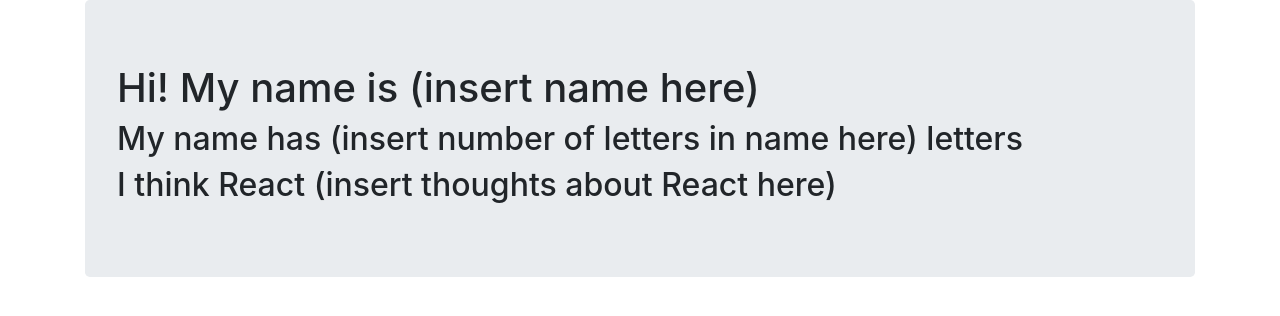
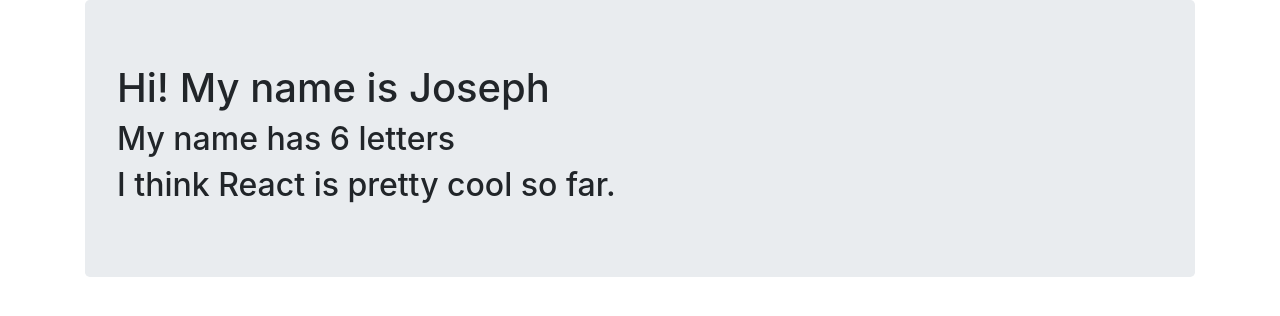
Before and after one commit to Joseph526/reactpractice, a React (Create React App) app: page / in a window 1280 px wide. Shown: the top 316 px of the page. Built offline with nearby package versions, Linux system fonts and the light colour scheme.

Commit message:
Used JSX variables

```diff
--- a/src/components/JSXVariables.js
+++ b/src/components/JSXVariables.js
@@ -1,12 +1,16 @@
 import React from "react";
+
+const name = "Joseph";
+const numLetters = 6;
+const reactThoughts = "is pretty cool so far.";
 
 const JSXVariables = () => (
   <div className="main-container">
     <div className="container">
       <div className="jumbotron">
-        <h1>Hi! My name is (insert name here)</h1>
-        <h2>My name has (insert number of letters in name here) letters</h2>
-        <h2>I think React (insert thoughts about React here)</h2>
+        <h1>Hi! My name is {name}</h1>
+        <h2>My name has {numLetters} letters</h2>
+        <h2>I think React {reactThoughts}</h2>
       </div>
     </div>
   </div>
```
